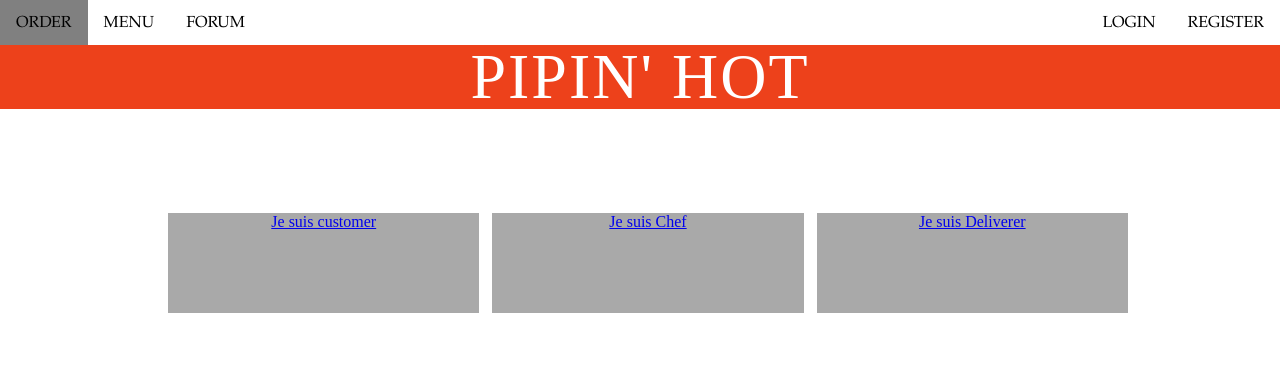
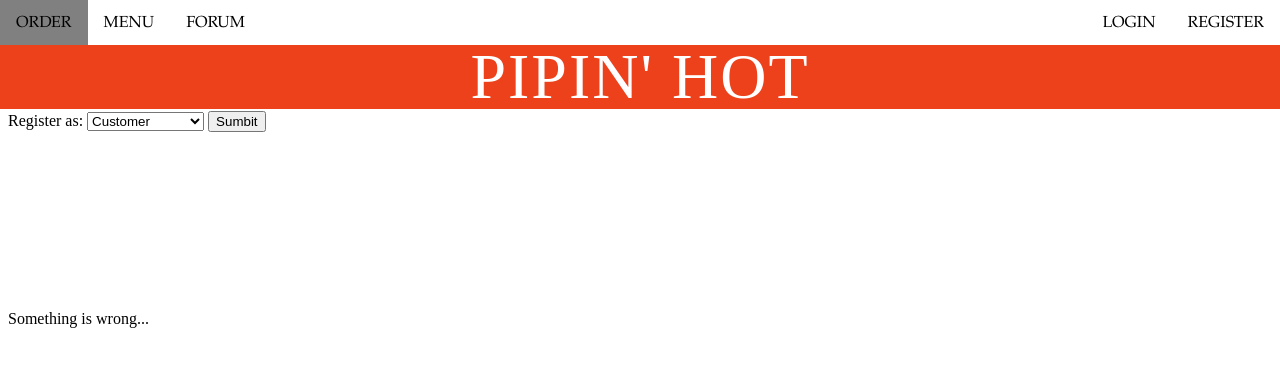
Before and after one commit to andersontan1998/Pipin-Hot, a Django app: page /reg_log/register in a window 1280 px wide. Shown: the top 369 px of the page. Run offline with Django 4.2, Linux system fonts and the light colour scheme; some libraries are stand-ins or nearby versions; some web fonts are replaced.

Commit message:
update register screen

```diff
--- a/home/templates/defaultHome.html
+++ b/home/templates/defaultHome.html
@@ -28,12 +28,14 @@
             <li><a href="{% url 'ordersNav' %}">ORDER</a></li>
             <li><a href="{% url 'menuNav' %}">MENU</a></li>
             <li><a href="{% url 'forumNav' %}">FORUM</a></li>
+            {% if not user.is_authenticated %}
+            <li><a href="{% url 'regNav' %}">REGISTER</a></li>
+            <li><a href="{% url 'loginNav' %}">LOGIN</a></li>
+            {% endif %}
+
             {% if user.is_authenticated %}
             <li><a href="{% url 'dashNav' %}">DASHBOARD</a></li>
             <li><a href="{% url 'logoutNav' %}">LOGOUT</a></li>
-            {% else %}
-            <li><a href="{% url 'regNav' %}">REGISTER</a></li>
-            <li><a href="{% url 'loginNav' %}">LOGIN</a></li>
             {% endif %}
         </ul>
     </nav>
--- a/pipin_hot/settings.py
+++ b/pipin_hot/settings.py
@@ -39,6 +39,7 @@ INSTALLED_APPS = [
     'django.contrib.sessions',
     'django.contrib.messages',
     'django.contrib.staticfiles',
+    'crispy_forms',
     'mathfilters',
     'reg_log',
     'order_system',
@@ -137,3 +138,5 @@ DEFAULT_AUTO_FIELD = 'django.db.models.BigAutoField'
 
 MEDIA_URL = '/media/'
 MEDIA_ROOT = os.path.join(BASE_DIR, 'media')
+
+CRISPY_TEMPLATE_PACKS = 'uni-form'
--- a/reg_log/admin.py
+++ b/reg_log/admin.py
@@ -1,8 +1,10 @@
 from django.contrib import admin
 from django.contrib.auth.admin import UserAdmin
-from .models import User, Customer, Chef, Deliverer
+from .models import User, Customer, Chef, Deliverer, Manager, SalesAssociate
 
 admin.site.register(User)
 admin.site.register(Customer)
 admin.site.register(Chef)
 admin.site.register(Deliverer)
+admin.site.register(Manager)
+admin.site.register(SalesAssociate)
--- a/reg_log/forms.py
+++ b/reg_log/forms.py
@@ -1,8 +1,19 @@
 from django.contrib.auth.forms import UserCreationForm
 from django.db import IntegrityError, transaction
-from .models import Customer, Chef, Manager, Deliverer, User
+from .models import Customer, Chef, Manager, Deliverer, SalesAssociate, User
 from django import forms
 from django.core.exceptions import ValidationError
+
+
+class UserTypeForm(forms.Form):
+    user_choices = [
+    ('customer', 'Customer'),
+    ('chef', 'Chef'),
+    ('delivery', 'Delivery'),
+    ('manager', 'Manager'),
+    ('sales', 'Sales Associate')
+    ]
+    user_type = forms.ChoiceField(required=True, label=('Register as:'), choices=user_choices)
 
 
 class CustSignUpForm(UserCreationForm):
@@ -66,3 +77,20 @@ class DelivererSignUpForm(UserCreationForm):
         deliverer.save()
 
         return user
+
+
+class SalesAssociateSignUpForm(UserCreationForm):
+    first_name = forms.CharField(required=True)
+
+    class Meta(UserCreationForm.Meta):
+        model = User
+
+    @transaction.atomic
+    def save(self):
+        user = super().save(commi=False)
+        user.is_sales = True
+        user.username = self.cleaned_data.get('username')
+        user.save()
+        sales = SalesAssociate.objects.create(user=user)
+        sales.first_name = self.cleaned_data.get('first_name')
+        sales.save()
--- a/reg_log/models.py
+++ b/reg_log/models.py
@@ -13,13 +13,22 @@ from django.contrib.auth.models import AbstractUser
 #
 #
 
+class User(AbstractUser):
+    user_choices = [
+    ('customer', 'Customer'),
+    ('chef', 'Chef'),
+    ('delivery', 'Delivery'),
+    ('manager', 'Manager'),
+    ('sales', 'Sales Associate')
+    ]
 
-class User(AbstractUser):
     is_customer = models.BooleanField(default=False)
     is_chef = models.BooleanField(default=False)
     is_deliverer = models.BooleanField(default=False)
     is_manager = models.BooleanField(default=False)
+    is_sales = models.BooleanField(default=False)
     username = models.CharField(max_length=50, unique=True)
+    user_type = models.CharField(max_length=30, choices=user_choices, blank=True)
 
 
 class Customer(models.Model):
@@ -56,3 +65,11 @@ class Manager(models.Model):
     first_name = models.CharField(max_length=30)
     last_name = models.CharField(max_length=30)
     salary = models.BigIntegerField()
+
+
+class SalesAssociate(models.Model):
+    user = models.OneToOneField(
+        User, on_delete=models.CASCADE, primary_key=True)
+    first_name = models.CharField(max_length=30)
+    last_name = models.CharField(max_length=30)
+    salary = models.BigIntegerField()
--- a/reg_log/templates/register.html
+++ b/reg_log/templates/register.html
@@ -18,20 +18,44 @@
     background-color: darkgrey;
     justify-content: center;
 }
+.form-container {
+    display: flex;
+    position: absolute;
+    top: 100.5px;
+    margin-top: 10px;
+}
+.sub-form-container {
+    display: flex;
+    position: absolute;
+    top: 300px;
+    margin-top: 10px;
+}
 </style>
 {% endblock %}
 
 
 {% block content %}
-    <div class="grid-container">
-        <div class="grid-item">
-            <a href= "{% url 'customer_register' %}"> Je suis customer</a>
-        </div>
-        <div class="grid-item">
-            <a href= "{% url 'chef_register' %}"> Je suis Chef</a>
-        </div>
-        <div class="grid-item">
-            <a href="{% url 'deliverer_register' %}"> Je suis Deliverer</a>
-        </div>
+    <div class="form-container">
+        <form action="{% url 'register' %}" method="POST" novalidate>
+            {% csrf_token %}
+            {{utform}}
+            <input type="submit" value="Sumbit">
+        </form>
     </div>
+
+    {% if ut == "delivery" %}
+    {% include "deliverer_register.html" %}
+
+    {% elif ut == "chef" %}
+    {% include "chef_register.html" %}
+
+    {% elif ut == "customer" %}
+    {% include "customer_register.html" %}
+
+    {% elif utform.user_type.value == "manager" %}
+    {% elif utform.user_type.value == "sales" %}
+
+    {% else %}
+    <div class="sub-form-container">Something is wrong...</div>
+    {% endif %}
 {% endblock %}
--- a/reg_log/views.py
+++ b/reg_log/views.py
@@ -1,7 +1,7 @@
 from django.shortcuts import render, redirect
 from django.views.generic import CreateView
 from .models import User, Customer, Chef, Deliverer
-from .forms import CustSignUpForm, ChefSignUpForm, DelivererSignUpForm
+from .forms import CustSignUpForm, ChefSignUpForm, DelivererSignUpForm, SalesAssociateSignUpForm, UserTypeForm
 from django.contrib.auth.forms import AuthenticationForm
 from django.contrib.auth import login, authenticate, logout
 from django.contrib import messages
@@ -9,14 +9,33 @@ from django.contrib import messages
 # Create your views here.
 
 
-def index(request):
+def index(request, context={}):
     return render(request, 'defaultHome.html')
 
 
-def register(request):
+def register(request, context={}):
     if (request.user.is_authenticated):
         return redirect('defaultHome.html')
-    return render(request, 'register.html')
+
+    utform = UserTypeForm(request.POST)
+    delivform = DelivererSignUpForm()
+    custform = CustSignUpForm()
+    chefform = ChefSignUpForm
+    context = {'ut' : ''}
+    if(utform.is_valid()):
+        delivform = DelivererSignUpForm()
+        context = {'ut' : utform.cleaned_data['user_type']}
+    else:
+        utform = UserTypeForm()
+        # chefform = ChefSignUpForm()
+        # salesform = SalesAssociateSignUpForm()
+
+    context['utform'] = utform
+    context['delivform'] = delivform
+    context['custform'] = custform
+    context['chefform'] = chefform
+
+    return render(request, 'register.html', context)
 
 
 class customer_register(CreateView):
--- a/requirements.txt
+++ b/requirements.txt
@@ -1,5 +1,6 @@
 asgiref==3.5.1
 Django==4.0.4
+django-crispy-forms==1.14.0
 django-mathfilters==1.0.0
 numpy==1.22.3
 pandas==1.4.2
```
Also changed, not shown: reg_log/templates/chef_register.html (+2 -19 lines), reg_log/templates/customer_register.html (+2 -17 lines), reg_log/templates/deliverer_register.html (+2 -18 lines), reg_log/templates/login.html (+1 -17 lines), db.sqlite3, forums/migrations/0010_delete_complaint.py (added), reg_log/migrations/0006_salesassociate_user_is_sales_user_user_type.py (added).
